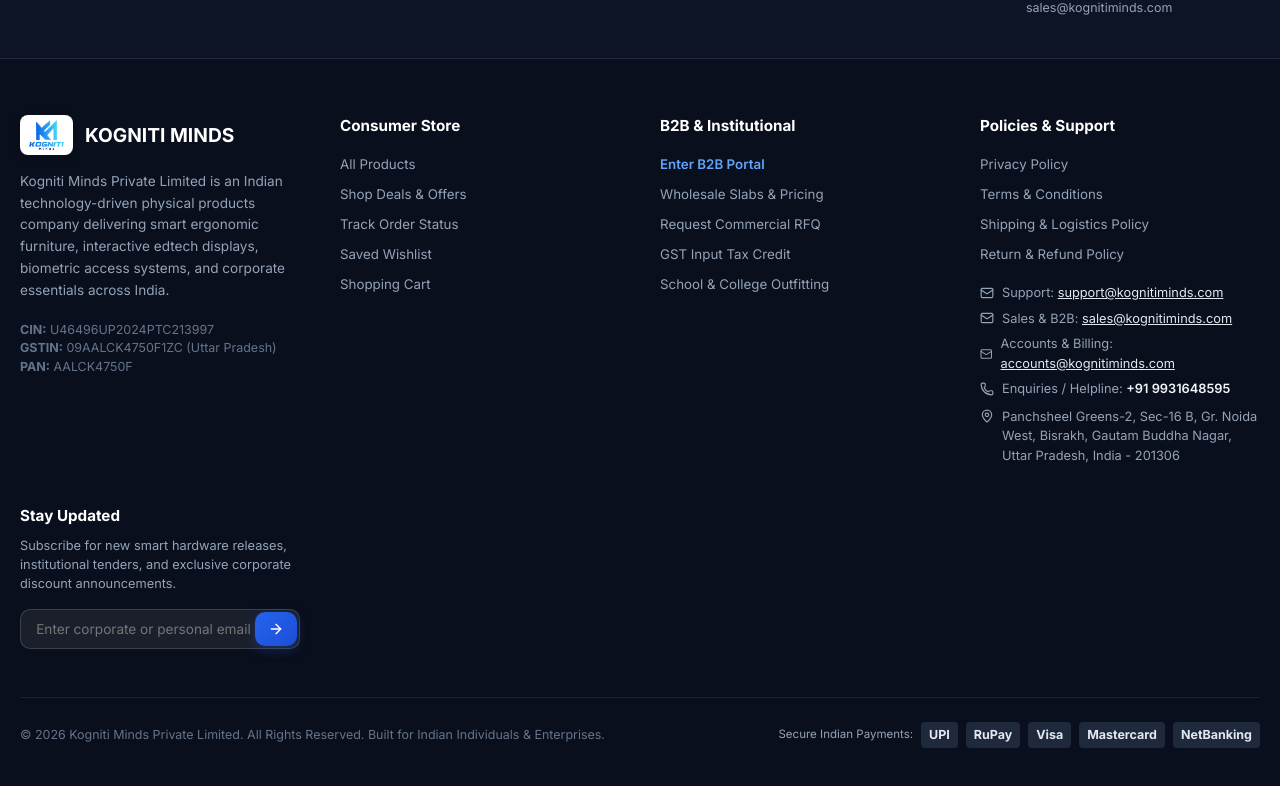
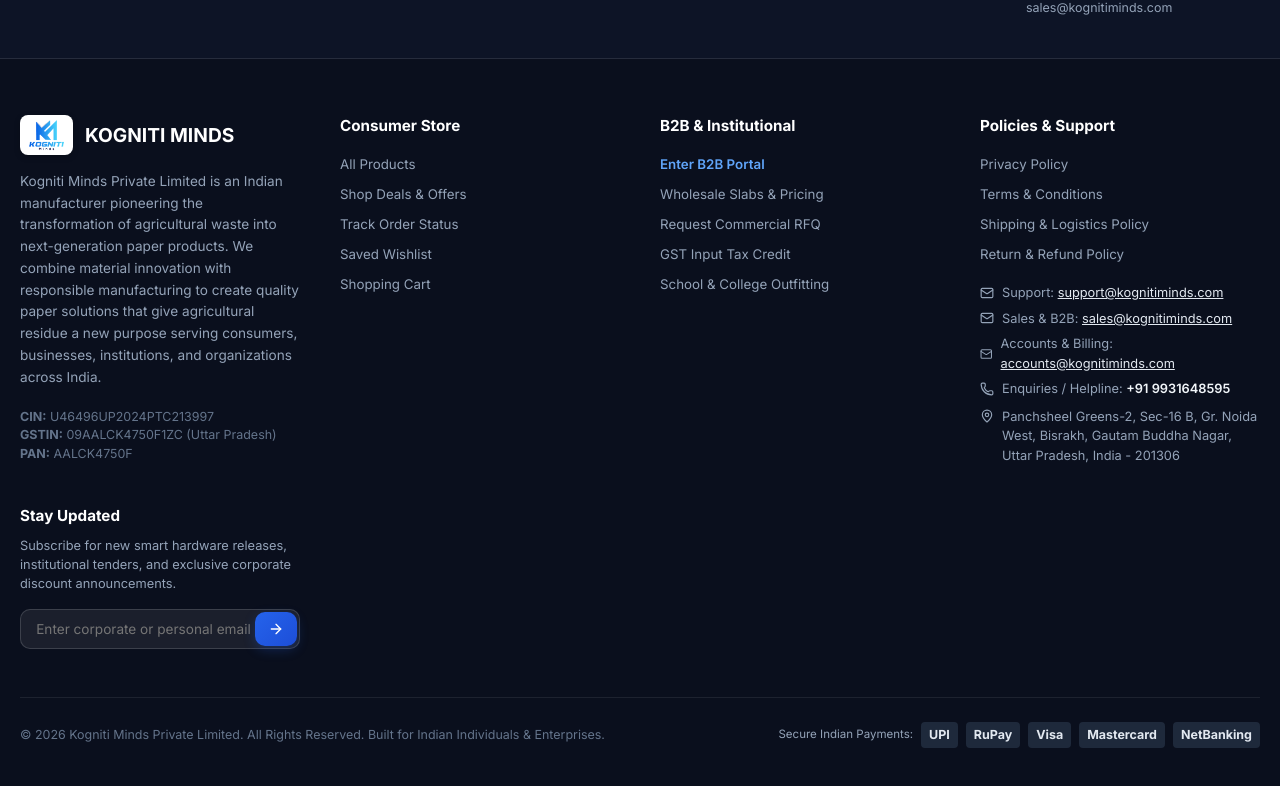
Before and after one commit to kogniti14/website-for-ondc-, a React (Vite) app: page / in a window 1280 px wide. Shown: the part 4806-5592 px from the top of the page. Built offline with nearby package versions, Linux system fonts and the light colour scheme.

Commit message:
feat: update company profile description to agricultural waste paper manufacturing narrative

```diff
--- a/src/components/layout/Footer.tsx
+++ b/src/components/layout/Footer.tsx
@@ -187,7 +187,7 @@
               </div>
             </div>
             <p style={{ fontSize: '0.85rem', lineHeight: '1.6', marginBottom: '1.2rem', color: '#94A3B8' }}>
-              Kogniti Minds Private Limited is an Indian technology-driven physical products company delivering smart ergonomic furniture, interactive edtech displays, biometric access systems, and corporate essentials across India.
+              Kogniti Minds Private Limited is an Indian manufacturer pioneering the transformation of agricultural waste into next-generation paper products. We combine material innovation with responsible manufacturing to create quality paper solutions that give agricultural residue a new purpose serving consumers, businesses, institutions, and organizations across India.
             </p>
             <div style={{ fontSize: '0.78rem', color: '#64748B', lineHeight: '1.5' }}>
               <strong>CIN:</strong> U46496UP2024PTC213997<br />
```
